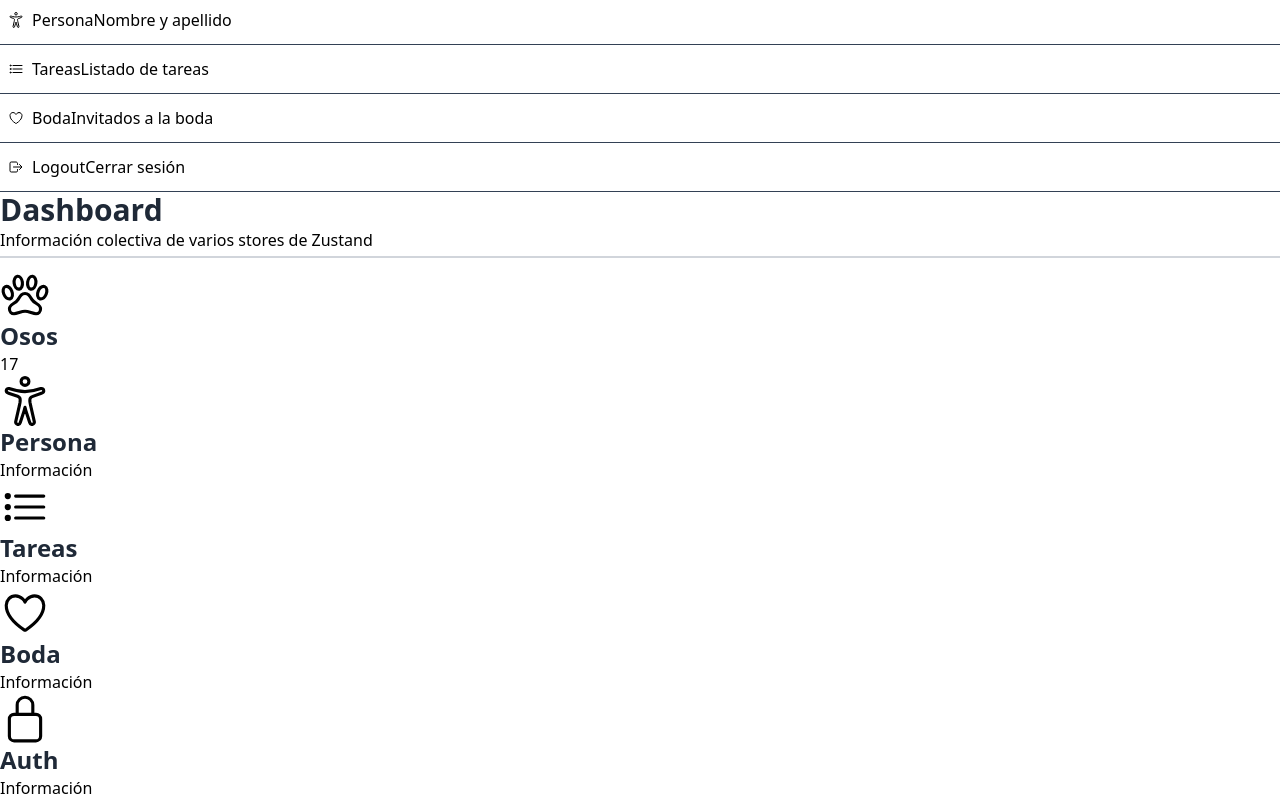
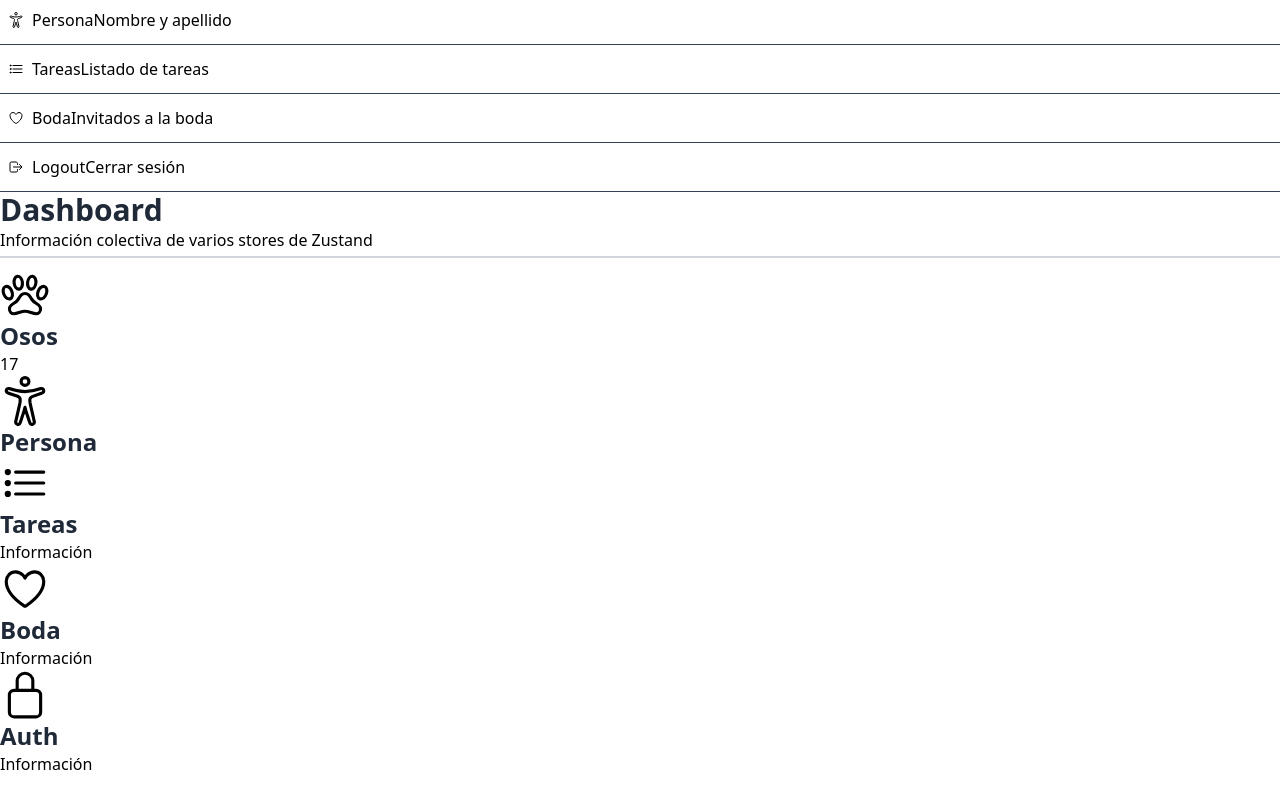
Before and after one commit to AntonioER9/zustand-dashboard, a React (Vite) app: page /dashboard in a window 1280 px wide. Shown: the part 510-1310 px from the top of the page. After the commit the page ends 1286 px from the top, so only its background shows below. Built offline with nearby package versions, Linux system fonts and the light colour scheme; no server answers.

Commit message:
add more middlewares

```diff
--- a/src/pages/dashboard/DashboardPage.tsx
+++ b/src/pages/dashboard/DashboardPage.tsx
@@ -1,10 +1,11 @@
 import { IoAccessibilityOutline, IoHeartOutline, IoListOutline, IoLockClosedOutline, IoPawOutline } from 'react-icons/io5';
 import { WhiteCard } from '../../components';
-import { useBearStore } from '../../stores';
+import { useBearStore, usePersonStore } from '../../stores';
 
 export const Dashboard = () => {
 
-  const totalBears = useBearStore(state => state.computed.totalBears);
+  const totalBears = useBearStore(state => state.totalBears);
+  const firstName = usePersonStore(state => state.firstName);
 
   return (
     <>
@@ -17,14 +18,14 @@ export const Dashboard = () => {
         <WhiteCard centered>
           <IoPawOutline size={50} className="text-indigo-600" />
           <h2>Osos</h2>
-          <p>{totalBears}</p>
+          <p>{totalBears()}</p>
         </WhiteCard>
 
 
         <WhiteCard centered>
           <IoAccessibilityOutline size={50} className="text-indigo-600" />
           <h2>Persona</h2>
-          <p>Información</p>
+          <p>{firstName}</p>
         </WhiteCard>
 
 
--- a/src/stores/bears/bears.store.ts
+++ b/src/stores/bears/bears.store.ts
@@ -1,4 +1,5 @@
-import { create } from 'zustand'
+import { create } from 'zustand';
+import { persist } from 'zustand/middleware';
 
 interface Bear {
   id: number;
@@ -13,20 +14,28 @@ interface BearState {
 
   bears: Bear[];
 
-  computed: {
-    totalBears: number;
-  },
+
+  totalBears: () => number;
 
   increaseBlackBears: (by: number) => void;
   increasePolarBears: (by: number) => void;
   increasePandaBears: (by: number) => void;
 
+
   doNothing: () => void;
   addBear: () => void;
   clearBears: () => void;
+
+
 }
 
-export const useBearStore = create<BearState>()((set, get) => ({
+
+
+export const useBearStore = create<BearState>()(
+
+  persist(
+
+    (set, get) => ({
       blackBears: 10,
       polarBears: 5,
       pandaBears: 1,
@@ -34,15 +43,16 @@ export const useBearStore = create<BearState>()((set, get) => ({
 
       bears: [{ id: 1, name: 'Oso #1' }],
 
-  computed: {
-    get totalBears() {
+      totalBears: () => {
         return get().blackBears + get().polarBears + get().pandaBears + get().bears.length;
-    }
       },
+
+
 
       increaseBlackBears: (by: number) => set((state) => ({ blackBears: state.blackBears + by })),
       increasePolarBears: (by: number) => set((state) => ({ polarBears: state.polarBears + by })),
       increasePandaBears: (by: number) => set((state) => ({ pandaBears: state.pandaBears + by })),
+
 
       doNothing: () => set(state => ({ bears: [...state.bears] })),
       addBear: () => set(state => ({
@@ -50,4 +60,8 @@ export const useBearStore = create<BearState>()((set, get) => ({
       })),
       clearBears: () => set({ bears: [] })
 
-}));
+    }),
+    { name: 'bears-store' }
+  )
+
+);
--- a/src/stores/person/person.store.ts
+++ b/src/stores/person/person.store.ts
@@ -20,8 +20,8 @@
   firstName: '',
   lastName: '',
 
-  setFirstName: (value: string) => set(({ firstName: value }), false, 'setFirstName'),
-  setLastName: (value: string) => set(({ lastName: value }), false, 'setLastName'),
+  setFirstName: (value: string) => set(({ firstName: value }), false, 'setFirstName'), //el último campo es para que aparezca en redux dev tools
+  setLastName: (value: string) => set(({ lastName: value }), false, 'setLastName'), //el último campo es para que aparezca en redux dev tools
 
 });
 
```
Lines whose indentation alone changed are shown as unchanged.
